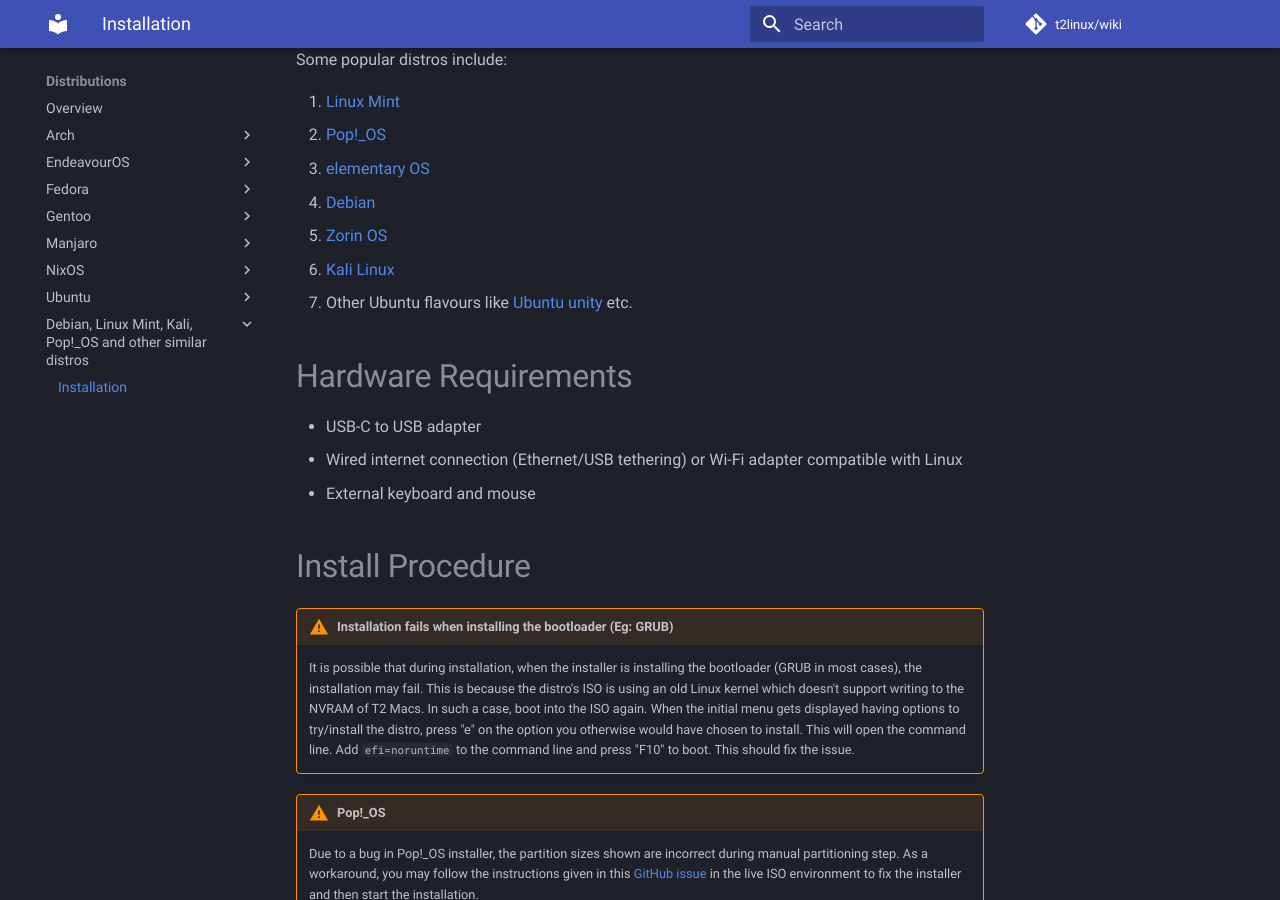
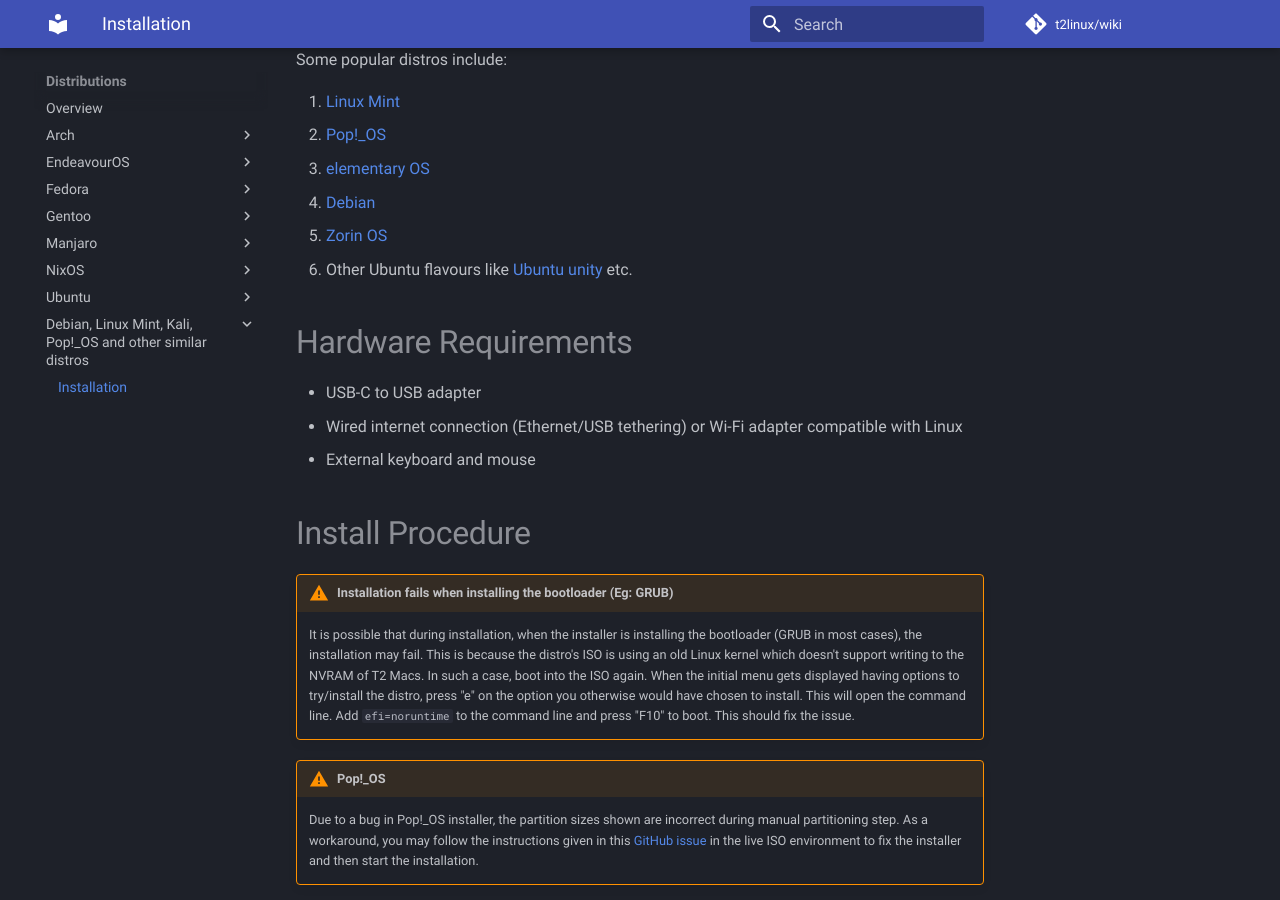
Before and after one commit to t2linux/wiki, an MkDocs documentation site: the page built from docs/distributions/debian/installation.md, in a window 1280 px wide and 900 px high, scrolled down 310 px. Built offline with MkDocs 1.6.1 and Material for MkDocs 9.7.7, drawn with Linux system fonts in a browser that asks for light colours; comment, search, counter and statistics services are not loaded.

Commit message:
Debian: remove kali

```diff
--- a/docs/distributions/debian/installation.md
+++ b/docs/distributions/debian/installation.md
@@ -9,8 +9,7 @@ Some popular distros include:
 3. [elementary OS](https://elementary.io/)
 4. [Debian](https://www.debian.org/)
 5. [Zorin OS](https://zorin.com/)
-6. [Kali Linux](https://www.kali.org/)
-7. Other Ubuntu flavours like [Ubuntu unity](https://ubuntuunity.org/) etc.
+6. Other Ubuntu flavours like [Ubuntu unity](https://ubuntuunity.org/) etc.
 
 # Hardware Requirements
 
```
